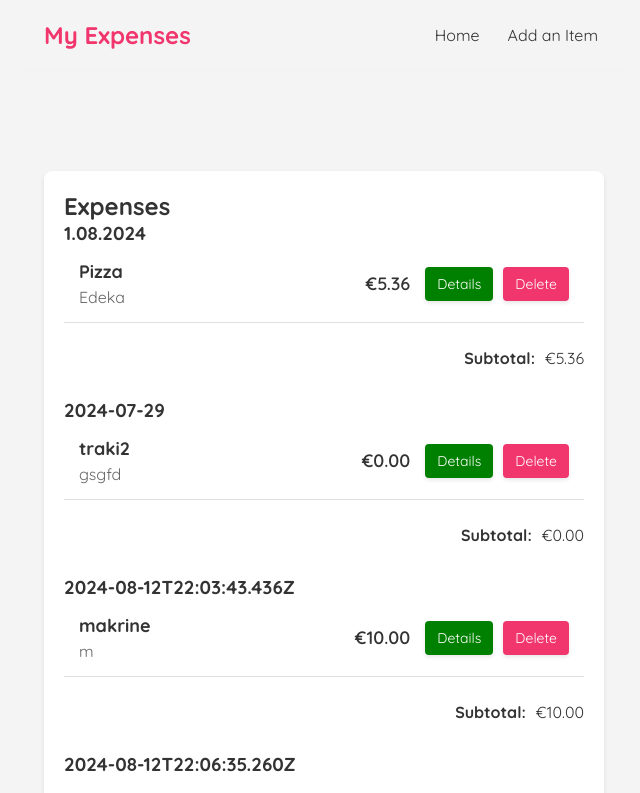
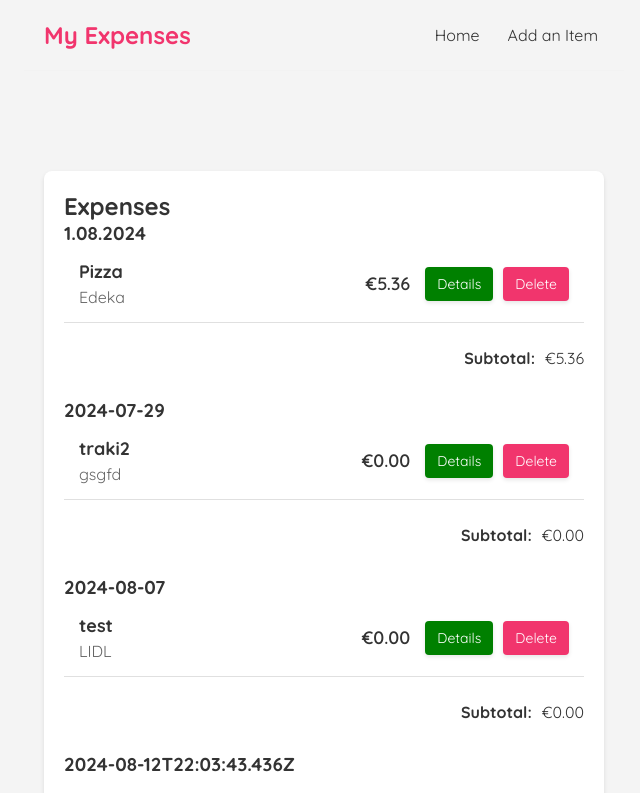
Before and after one commit to Makrine/my-expenses, a React (Create React App) app: page / in a window 1280 px wide. Shown: the top 793 px of the page, without its empty margins (316-956 px from the left). Built offline with nearby package versions, Linux system fonts and the light colour scheme; data requests are answered from the project's data file.

Commit message:
added redirecting after adding a new item

```diff
--- a/data/db.json
+++ b/data/db.json
@@ -125,6 +125,15 @@
       "date": "2024-07-29",
       "comment": "",
       "category": "Other"
+    },
+    {
+      "id": "bdc4",
+      "item": "test",
+      "shop": "LIDL",
+      "price": 0,
+      "date": "2024-08-07",
+      "comment": "",
+      "category": ""
     }
   ]
 }
--- a/src/Create.tsx
+++ b/src/Create.tsx
@@ -1,6 +1,7 @@
 import './Create.css';
 import { useState } from 'react';
 import { Item } from './Interface';
+import { useHistory } from 'react-router-dom';
 
 const Create: React.FC = () => {
 
@@ -12,6 +13,7 @@ const Create: React.FC = () => {
     const [category, setCategory] = useState<string>('');
 
     const [isPending, setIsPending] = useState<boolean>(false);
+    const history = useHistory();
 
     const handleSubmit = (e: React.FormEvent) => {
         e.preventDefault();
@@ -35,6 +37,8 @@ const Create: React.FC = () => {
             console.log('new item added');
             setIsPending(false);
         })
+
+        history.push('/');
     };
 
     return (
```
